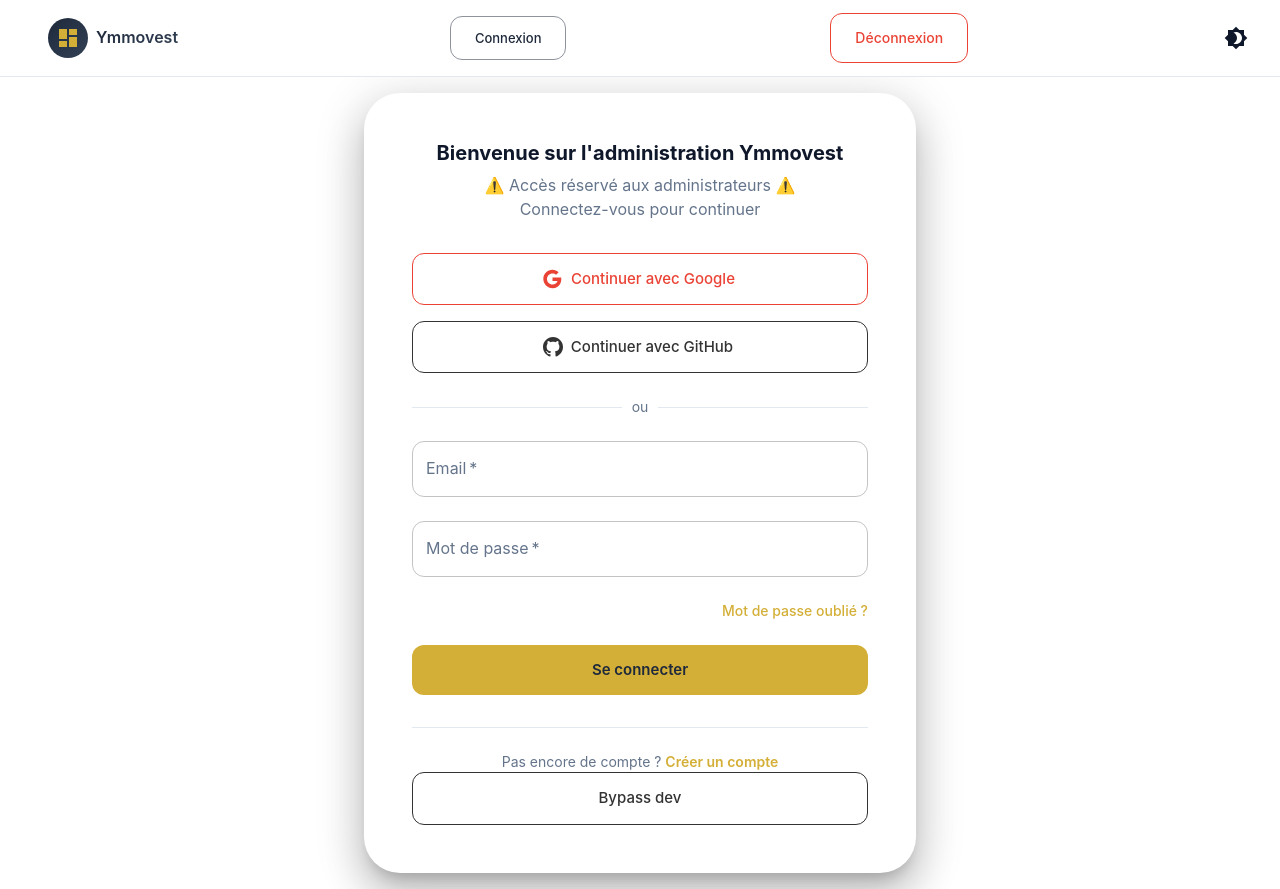
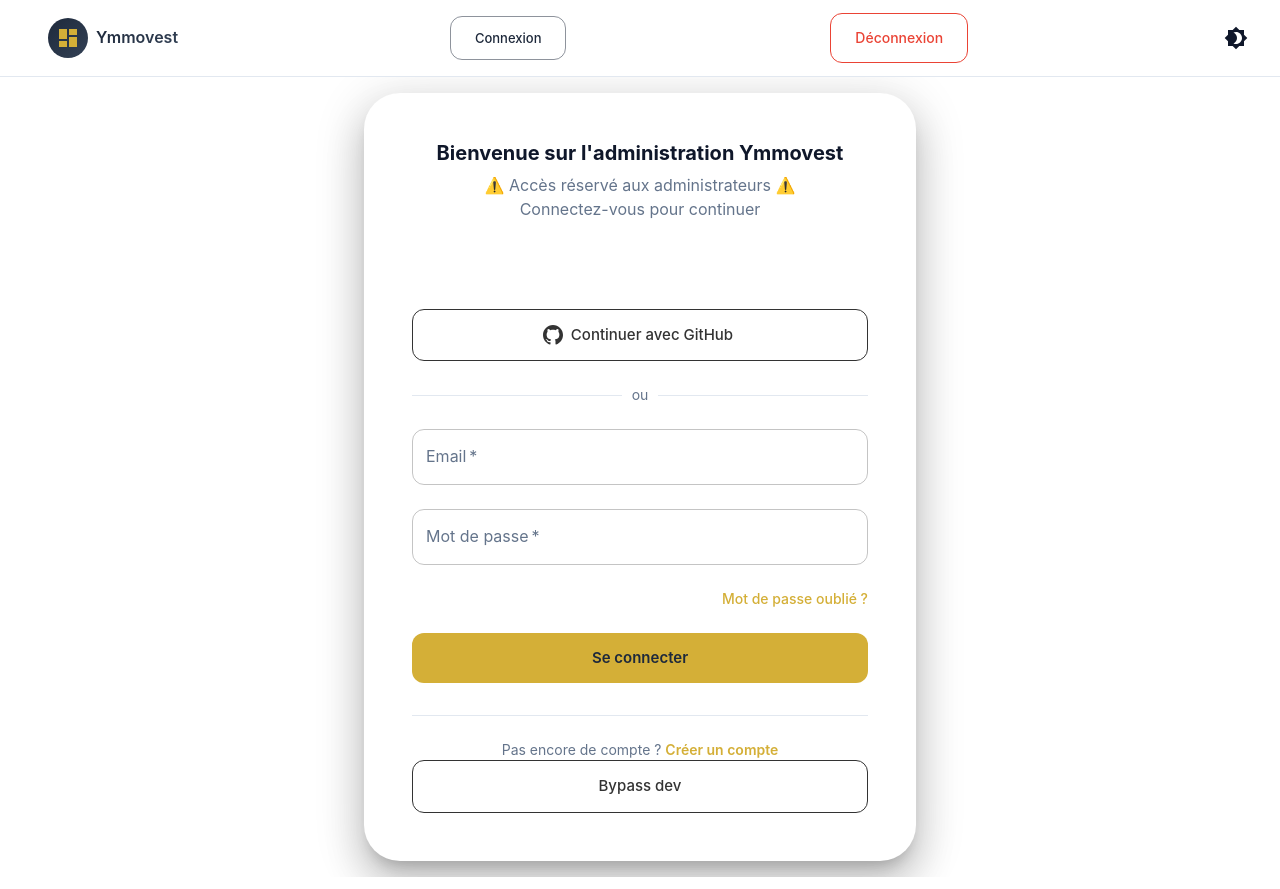
Before and after one commit to PiFR-App/Ymmovest, a React (Vite) app in the folder frontend/: page /login in a window 1280 px wide. Built offline with nearby package versions, Linux system fonts and the light colour scheme.

Commit message:
google login WIP

```diff
--- a/frontend/components/Login.tsx
+++ b/frontend/components/Login.tsx
@@ -9,17 +9,19 @@ import {
   Divider,
   Link,
   Stack,
-  Snackbar
-} from '@mui/material';
-import { Google as GoogleIcon } from '@mui/icons-material';
-import { useSnackbar } from 'notistack';
-import { login } from '../services/api';
-import {useNavigate} from "react-router-dom";
+  Snackbar,
+} from "@mui/material";
+import { Google as GoogleIcon } from "@mui/icons-material";
+import { useSnackbar } from "notistack";
+import { login } from "../services/api";
+import { googleLogin } from "../services/api";
+import { useNavigate } from "react-router-dom";
+import { GoogleLogin } from "@react-oauth/google";
 
 export function Login() {
-    const navigate = useNavigate();
-    const [email, setEmail] = useState('');
-  const [password, setPassword] = useState('');
+  const navigate = useNavigate();
+  const [email, setEmail] = useState("");
+  const [password, setPassword] = useState("");
   const [loading, setLoading] = useState(false);
   const { enqueueSnackbar } = useSnackbar();
 
@@ -31,10 +33,12 @@ export function Login() {
       const response = await login(email, password);
 
       if (response.success) {
-        enqueueSnackbar(`Bienvenue ${response.user.email} !`, { variant: 'success' });
+        enqueueSnackbar(`Bienvenue ${response.user.email} !`, {
+          variant: "success",
+        });
         // TODO: Redirection vers le dashboard ou stockage du token
-        localStorage.setItem('user', JSON.stringify(response.user));
-        navigate('/admin');
+        localStorage.setItem("user", JSON.stringify(response.user));
+        navigate("/admin");
       } else {
         enqueueSnackbar(response.message || "Connexion échouée", {
           variant: "error",
@@ -48,9 +52,32 @@ export function Login() {
     }
   };
 
-  const handleGoogleLogin = () => {
-    // Logique de connexion Google
-    enqueueSnackbar("Login par Google...", { variant: "info" });
+  const handleSuccess = async (credentialResponse: any) => {
+    try {
+      const token = credentialResponse.credential;
+
+      if (!token) {
+        throw new Error("Token Google manquant");
+      }
+
+      const response = await googleLogin(token);
+
+      enqueueSnackbar(`Bienvenue ${response.user.email} !`, {
+        variant: "success",
+      });
+
+      // TODO :
+      // - stocker accessToken
+      // - rediriger l'utilisateur
+    } catch (error: any) {
+      const message =
+        error.response?.data?.message || "Erreur de connexion Google";
+      enqueueSnackbar(message, { variant: "error" });
+    }
+  };
+
+  const handleError = () => {
+    enqueueSnackbar("Échec de la connexion Google", { variant: "error" });
   };
 
   const handleGithubLogin = () => {
@@ -91,26 +118,7 @@ export function Login() {
 
           {/* Boutons SSO */}
           <Stack spacing={2} mb={3}>
-            <Button
-              variant="outlined"
-              size="large"
-              fullWidth
-              startIcon={<GoogleIcon />}
-              onClick={handleGoogleLogin}
-              sx={{
-                textTransform: "none",
-                py: 1.5,
-                borderColor: "#ea4335",
-                color: "#ea4335",
-                "&:hover": {
-                  borderColor: "#ea4335",
-                  backgroundColor: "#ea4335",
-                  color: "white",
-                },
-              }}
-            >
-              Continuer avec Google
-            </Button>
+            <GoogleLogin onSuccess={handleSuccess} onError={handleError} />
 
             <Button
               variant="outlined"
--- a/frontend/main.tsx
+++ b/frontend/main.tsx
@@ -2,6 +2,7 @@ import React from "react";
 import { createRoot } from "react-dom/client";
 import App from "./App";
 import "./styles/globals.css";
+import { GoogleOAuthProvider } from "@react-oauth/google";
 
 const container = document.getElementById("root");
 if (!container) {
@@ -10,6 +11,8 @@ if (!container) {
 const root = createRoot(container);
 root.render(
   <React.StrictMode>
+      <GoogleOAuthProvider clientId="105723795846-43hq0q1i8cehqt5ln15vrj3r3iem8j0p.apps.googleusercontent.com">
     <App />
+      </GoogleOAuthProvider>
   </React.StrictMode>
 );
--- a/frontend/package.json
+++ b/frontend/package.json
@@ -15,6 +15,7 @@
     "@emotion/styled": "^11.13.0",
     "@mui/icons-material": "^5.16.0",
     "@mui/material": "^5.16.0",
+    "@react-oauth/google": "^0.13.4",
     "axios": "^1.7.0",
     "motion": "^10.18.0",
     "notistack": "^3.0.1",
--- a/frontend/services/api.ts
+++ b/frontend/services/api.ts
@@ -38,6 +38,13 @@ export async function estimerLoyer(code: string, surface: number) {
 export async function login(email: string, password: string) {
   const res = await axios
     .post(`/api/auth/login`, { email, password })
+    .then((res: AxiosResponse) => res.data);
+  return res;
+}
+
+export async function googleLogin(token: string) {
+  const res = await axios
+    .post(`/api/auth/google`, { token })
     .then((res: AxiosResponse) => res.data);
   return res;
 }
```
Also changed, not shown: 2 other files (tests, documents, lock files or other folders).
